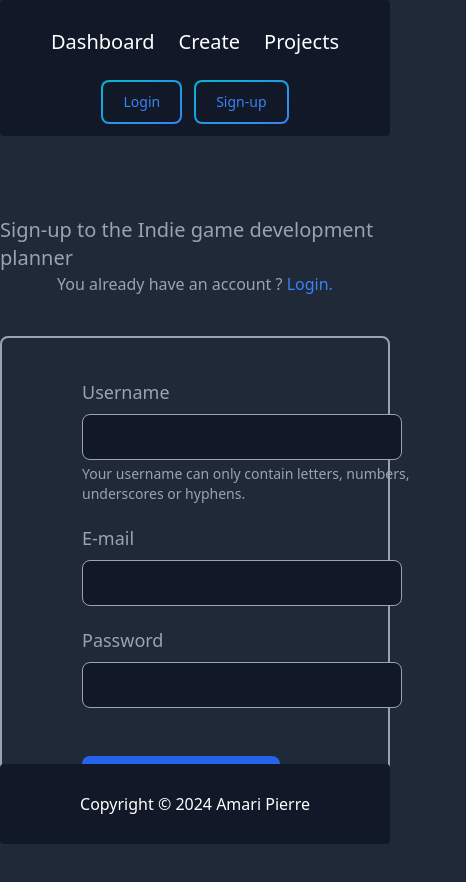
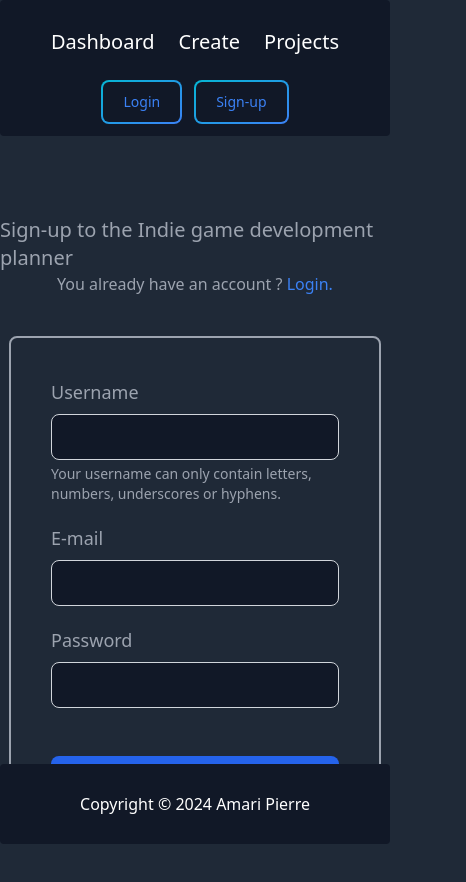
Before and after one commit to yocosi/indie-game-development-planner-frontend, a Nuxt app: page /signup in a window 390 px wide. Shown: the top 882 px of the page, 466 px wide, since content can reach past the window. Built offline with nearby package versions, Linux system fonts and the light colour scheme; no server answers.

Commit message:
Added responsive to all the forms

```diff
--- a/pages/create-project/index.vue
+++ b/pages/create-project/index.vue
@@ -48,7 +48,7 @@ async function uploadImage(event) {
 <template>
   <div class="flex justify-center items-center flex-col mt-20 mb-32">
     <h1 class="text-gray-400 font-medium text-2xl">Create a new project</h1>
-    <form @submit.prevent="create" class="max-w-xl mx-auto border-2 border-gray-400 rounded-lg m-10 px-20 py-10 w-full">
+    <form @submit.prevent="create" class="border-2 border-gray-400 rounded-lg m-10 px-10 md:px-20 py-10">
       <div class="mb-5">
         <label for="project-name" class="block mb-2 text-lg font-medium text-gray-400 dark:text-white">Project name*</label>
         <input v-model="projectName" type="text" id="project-name" class="bg-gray-900 border border-gray-400 text-gray-400 text-md rounded-lg focus:ring-blue-500 focus:border-blue-500 block w-80 md:w-96 p-2.5" required>
@@ -85,7 +85,7 @@ async function uploadImage(event) {
       </div>
       <div v-if="imageUploadedMsg" class="flex justify-center items-center">
         <button type="submit" class="text-white bg-blue-600 hover:bg-blue-500 focus:ring-4 focus:outline-none focus:ring-blue-300 font-medium rounded-lg text-md w-full
-      pl-30 pr-30 py-2.5 mr-7 text-center">Create</button>
+      pl-30 pr-30 py-2.5 text-center">Create</button>
       </div>
     </form>
   </div>
--- a/pages/delete-project/index.vue
+++ b/pages/delete-project/index.vue
@@ -31,7 +31,7 @@
 <template>
   <div class="flex justify-center items-center flex-col mt-20 mb-32">
     <h1 class="text-gray-400 font-medium text-2xl">Delete a project</h1>
-    <form @submit.prevent="remove" class="max-w-xl mx-auto border-2 border-gray-400 rounded-lg m-10 px-20 py-10 w-full">
+    <form @submit.prevent="remove" class="border-2 border-gray-400 rounded-lg m-10 px-10 md:px-20 py-10">
       <div class="mb-5">
         <label for="project-name" class="block mb-2 text-lg font-medium text-gray-400 dark:text-white">Name of the project to delete</label>
         <input v-model="projectName" type="text" id="project-name" class="bg-gray-900 border border-gray-400 text-gray-400 text-md rounded-lg focus:ring-blue-500 focus:border-blue-500 block w-80 md:w-96 p-2.5" required>
@@ -44,7 +44,7 @@
       </div>
       <div class="flex justify-center items-center">
         <button type="submit" class="text-white bg-blue-600 hover:bg-blue-500 focus:ring-4 focus:outline-none focus:ring-blue-300 font-medium rounded-lg text-md w-full
-      pl-30 pr-30 py-2.5 mr-7 text-center">Delete</button>
+      pl-30 pr-30 py-2.5 text-center">Delete</button>
       </div>
     </form>
   </div>
--- a/pages/resetting/index.vue
+++ b/pages/resetting/index.vue
@@ -21,7 +21,7 @@
 <template>
   <div class="flex justify-center items-center flex-col mt-20 mb-32">
     <h1 class="text-gray-400 font-medium text-2xl">Reset password</h1>
-    <form @submit.prevent="resetPassword" class="max-w-xl mx-auto border-2 border-gray-400 rounded-lg m-10 px-20 py-10 w-full">
+    <form @submit.prevent="resetPassword" class="border-2 border-gray-400 rounded-lg m-10 px-10 md:px-20 py-10">
       <div class="mb-10">
         <label for="email" class="block mb-2 text-lg font-medium text-gray-400 dark:text-white">E-mail address</label>
         <input v-model="email" type="text" id="email" class="bg-gray-900 border border-gray-400 text-gray-400 text-md rounded-lg focus:ring-blue-500 focus:border-blue-500 block w-80 md:w-96 p-2.5" required>
@@ -34,7 +34,7 @@
       </div>
       <div class="flex justify-center items-center">
         <button type="submit" class="text-white bg-blue-600 hover:bg-blue-500 focus:ring-4 focus:outline-none focus:ring-blue-300 font-medium rounded-lg text-md w-full
-      pl-30 pr-30 py-2.5 mr-7 text-center">Reset</button>
+      pl-30 pr-30 py-2.5 text-center">Reset</button>
       </div>
     </form>
   </div>
--- a/pages/signup/index.vue
+++ b/pages/signup/index.vue
@@ -31,20 +31,19 @@
   <div class="flex justify-center items-center flex-col mt-20 mb-32">
     <h1 class="text-gray-400 font-medium text-xl md:text-2xl">Sign-up to the Indie game development planner</h1>
     <p class="text-gray-400 font-medium">You already have an account ? <NuxtLink to="/login" class="text-blue-500 hover:opacity-70">Login.</NuxtLink></p>
-    <form @submit.prevent="signUp" class="max-w-xl mx-auto border-2 border-gray-400 rounded-lg m-10 px-20 py-10 w-full">
+    <form @submit.prevent="signUp" class="border-2 border-gray-400 rounded-lg m-10 px-10 md:px-20 py-10">
       <div class="mb-5">
         <label for="username" class="block mb-2 text-lg font-medium text-gray-400 dark:text-white">Username</label>
-        <input v-model="username" type="text" id="username" class="bg-gray-900 border border-gray-400 text-gray-400 text-md rounded-lg focus:ring-blue-500 focus:border-blue-500 block w-80 md:w-96 p-2.5" required>
-        <p class="text-gray-400 font-medium text-sm pt-1 w-96">Your username can only contain letters, numbers, underscores or hyphens.</p>
+        <input v-model="username" type="text" id="username" class="bg-gray-900 border border-gray-300 text-gray-400 text-md rounded-lg focus:ring-blue-500 focus:border-blue-500 block w-72 md:w-96 p-2.5" required>
+        <p class="text-gray-400 font-medium text-sm pt-1 w-72 md:w-96">Your username can only contain letters, numbers, underscores or hyphens.</p>
       </div>
       <div class="mb-5">
         <label for="email" class="block mb-2 text-lg font-medium text-gray-400 dark:text-white">E-mail</label>
-        <input v-model="email" type="email" id="email" class="bg-gray-900 border border-gray-400 text-gray-400 text-md rounded-lg focus:ring-blue-500 focus:border-blue-500 block w-80 md:w-96 p-2.5" required>
+        <input v-model="email" type="email" id="email" class="bg-gray-900 border border-gray-300 text-gray-400 text-md rounded-lg focus:ring-blue-500 focus:border-blue-500 block w-72 md:w-96 p-2.5" required>
       </div>
       <div class="mb-12">
         <label for="password" class="block mb-2 text-lg font-medium text-gray-400 dark:text-white">Password</label>
-        <input v-model="password" type="password" id="password" class="bg-gray-900 border border-gray-400 text-gray-400 text-md rounded-lg
-        focus:ring-blue-500 focus:border-blue-500 block w-80 md:w-96 p-2.5" required>
+        <input v-model="password" type="password" id="password" class="bg-gray-900 border border-gray-300 text-gray-400 text-md rounded-lg focus:ring-blue-500 focus:border-blue-500 block w-72 md:w-96 p-2.5" required>
       </div>
       <div v-if="errorMsg && !successMsg" class="flex justify-center items-center font-medium text-red-600 mb-5">
         <p>{{errorMsg}}</p>
@@ -54,7 +53,7 @@
       </div>
       <div class="flex justify-center items-center">
         <button type="submit" class="text-white bg-blue-600 hover:bg-blue-500 focus:ring-4 focus:outline-none focus:ring-blue-300 font-medium rounded-lg text-md w-full
-      pl-30 pr-30 py-2.5 mr-7 text-center dark:bg-blue-600 dark:hover:bg-blue-700 dark:focus:ring-blue-800">Sign-up</button>
+      pl-30 pr-30 py-2.5 text-center">Sign-up</button>
       </div>
     </form>
   </div>
--- a/pages/update-password/index.vue
+++ b/pages/update-password/index.vue
@@ -21,7 +21,7 @@ async function updatePassword(){
 <template>
   <div class="flex justify-center items-center flex-col mt-20 mb-32">
     <h1 class="text-gray-400 font-medium text-2xl">Update password</h1>
-    <form @submit.prevent="updatePassword" class="max-w-xl mx-auto border-2 border-gray-400 rounded-lg m-10 px-20 py-10 w-full">
+    <form @submit.prevent="updatePassword" class="border-2 border-gray-400 rounded-lg m-10 px-10 md:px-20 py-10">
       <div class="mb-10">
         <label for="password" class="block mb-2 text-lg font-medium text-gray-400 dark:text-white">New password</label>
         <input v-model="password" type="text" id="password" class="bg-gray-900 border border-gray-300 text-gray-400 text-md rounded-lg focus:ring-blue-500 focus:border-blue-500 block w-80 md:w-96 p-2.5" required>
@@ -34,7 +34,7 @@ async function updatePassword(){
       </div>
       <div class="flex justify-center items-center">
         <button type="submit" class="text-white bg-blue-600 hover:bg-blue-500 focus:ring-4 focus:outline-none focus:ring-blue-300 font-medium rounded-lg text-md w-full
-      pl-30 pr-30 py-2.5 mr-7 text-center">Update</button>
+      pl-30 pr-30 py-2.5 text-center">Update</button>
       </div>
     </form>
   </div>
--- a/pages/update-project/[id].vue
+++ b/pages/update-project/[id].vue
@@ -66,7 +66,7 @@ onMounted(async () => {
 <template>
   <div v-if="isOwner" class="flex justify-center items-center flex-col mt-20 mb-32">
     <h1 class="text-gray-400 font-medium text-2xl">Update the project</h1>
-    <form @submit.prevent="updateProject(currentProject.title)" class="max-w-xl mx-auto border-2 border-gray-400 rounded-lg m-10 px-20 py-10 w-full">
+    <form @submit.prevent="updateProject(currentProject.title)" class="border-2 border-gray-400 rounded-lg m-10 px-10 md:px-20 py-10">
       <div class="mb-5">
         <label for="project-name" class="block mb-2 text-lg font-medium text-gray-400 dark:text-white">New project name</label>
         <input v-model="projectName" type="text" id="project-name" class="bg-gray-900 border border-gray-400 text-gray-400 text-md rounded-lg focus:ring-blue-500 focus:border-blue-500 block w-80 md:w-96 p-2.5">
@@ -103,7 +103,7 @@ onMounted(async () => {
       </div>
       <div class="flex justify-center items-center">
         <button type="submit" class="text-white bg-blue-600 hover:bg-blue-500 focus:ring-4 focus:outline-none focus:ring-blue-300 font-medium rounded-lg text-md w-full
-      pl-30 pr-30 py-2.5 mr-7 text-center">Update</button>
+      pl-30 pr-30 py-2.5 text-center">Update</button>
       </div>
     </form>
   </div>
```
Also changed, not shown: pages/login/index.vue (+4 -4 lines).
